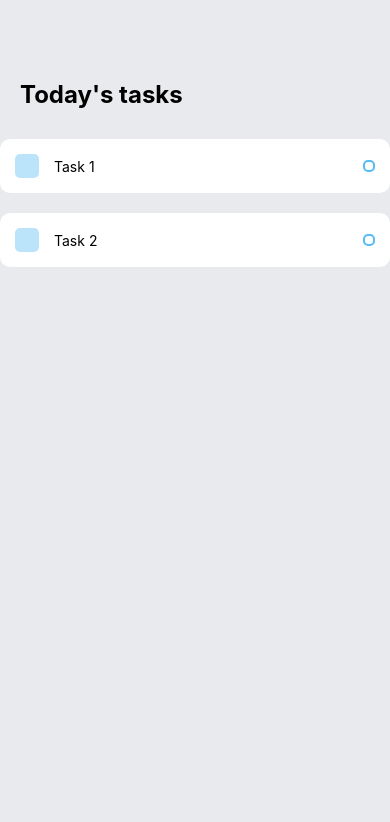
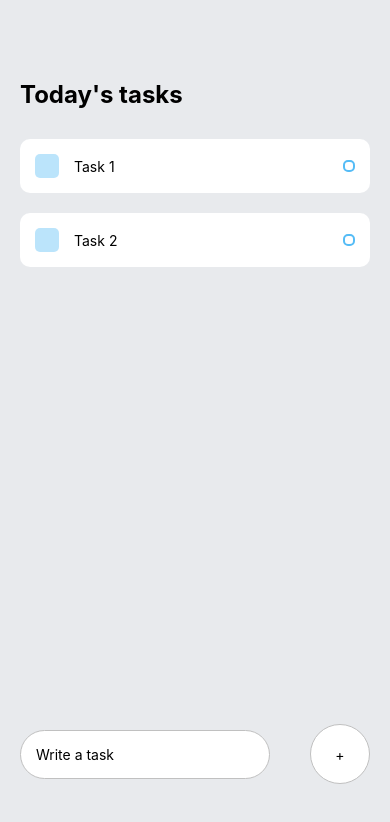
Before and after one commit to davcavalc/todoList, a React Native app: screen / in a window 390 px wide. Shown: the top 822 px of the page. Built offline with nearby package versions, Linux system fonts and the light colour scheme.

Commit message:
Continuação do projeto To-Do com React

```diff
--- a/App.js
+++ b/App.js
@@ -1,6 +1,7 @@
 import { StatusBar } from "expo-status-bar";
-import { StyleSheet, Text, View } from "react-native";
-import Task from './components/Task';
+import { Platform, StyleSheet, Text, View, TextInput } from "react-native";
+import { KeyboardAvoidingView, TouchableOpacity } from "react-native-web";
+import Task from "./components/Task";
 
 export default function App() {
   return (
@@ -8,13 +9,29 @@
       {/* Today's tasks */}
       <View style={styles.tasksWrapper}>
         <Text style={styles.sectionTitle}>Today's tasks</Text>
+        <View style={styles.items}>
+          {/* This is the tasks will go */}
+          <Task text="Task 1" />
+          <Task text="Task 2" />
+        </View>
       </View>
 
-      <View style={styles.items}>
-        {/* This is the tasks will go */}
-        <Task text="Task 1"/>
-        <Task text="Task 2"/>
-      </View>
+
+    {/* Write a task*/}
+
+    <KeyboardAvoidingView
+      behavior = {Platform.OS === "ios" ? "padding" : "height"}
+      style={styles.writeTaskWrapper}
+    >
+
+      <TextInput style={styles.input} placeholder={"Write a task"}/>
+      <TouchableOpacity >
+        <View style={styles.addWrapper}>
+          <Text style={styles.addText}>+</Text>
+        </View>
+      </TouchableOpacity>
+    </KeyboardAvoidingView>
+
     </View>
   );
 }
@@ -24,15 +41,46 @@
     flex: 1,
     backgroundColor: "#e8eaed",
   },
-  tasksWrapper:{
+  tasksWrapper: {
     paddingTop: 80,
     paddingHorizontal: 20,
   },
-  sectionTitle:{
+  sectionTitle: {
     fontSize: 24,
-    fontWeight: "bold"
+    fontWeight: "bold",
   },
-  items:{
+  items: {
     marginTop: 30,
-  }
+  },
+
+  writeTaskWrapper:{
+    position: 'absolute',
+    bottom: 60,
+    width: "100%",
+    flexDirection: 'row',
+    justifyContent: 'space-around', //TODO parei no video 2 -> 05:30
+    alignItems: 'center'
+
+  },
+  input:{
+    paddingVertical: 15,
+    paddingHorizontal: 15,
+    backgroundColor: '#fff',
+    borderRadius: 60,
+    borderColor: '#c0c0c0',
+    borderWidth: 1,
+    width: 250
+
+  },
+  addWrapper:{
+    width: 60,
+    height: 60,
+    backgroundColor: '#fff',
+    borderRadius: 60,
+    justifyContent: 'center',
+    alignItems: 'center',
+    borderColor: '#c0c0c0',
+    borderWidth: 1
+  },
+  addText:{},
 });
```
